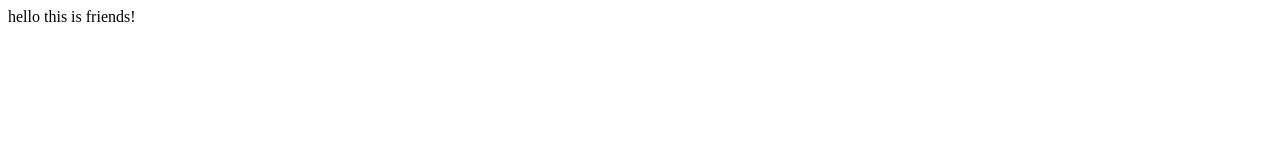
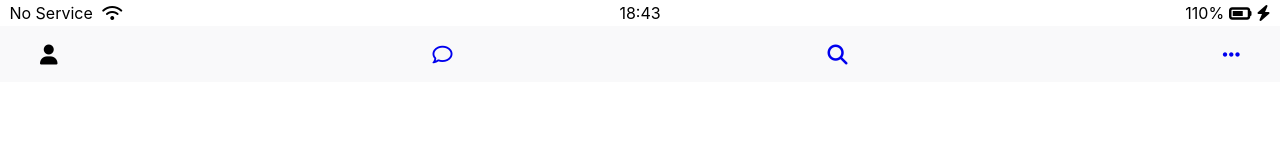
Before and after one commit to oemcheol0812/kokoa-clone-2021, a plain HTML site: page friends.html in a window 1280 px wide. Drawn offline with Linux system fonts and the light colour scheme.

Commit message:
Made friends.html windows and navigation bar on css

```diff
--- /dev/null
+++ b/css/components/nav bar.css
@@ -0,0 +1,8 @@
+.nav {
+  background-color: #f9f9fa;
+  padding: 20px 40px;
+}
+.nav___list {
+  display: flex;
+  justify-content: space-between;
+}
--- a/css/styles.css
+++ b/css/styles.css
@@ -3,6 +3,7 @@
 
 /* Components */
 @import "components/status bar.css";
+@import "components/nav bar.css";
 
 /* Screens */
 @import "screens/login.css";
--- a/friends.html
+++ b/friends.html
@@ -1 +1,44 @@
-hello this is friends!
+<!DOCTYPE html>
+<html lang="en">
+<head>
+    <link rel="stylesheet" href="css/styles.css">
+    <meta charset="UTF-8">
+    <meta http-equiv="X-UA-Compatible" content="IE=edge">
+    <meta name="viewport" content="width=device-width, initial-scale=1.0">
+    <title>Friends - Kokoa Talk</title>
+</head>
+<body>
+    <div class="status-bar">
+      <div class="status-bar___column">
+          <span>No Service</span>
+          <i class="fas fa-wifi"></i>
+      </div>
+      <div class="status-bar___column">
+          <span>18:43</span>
+      </div>
+      <div class="status-bar___column">
+          <span>110%</span>
+          <i class="fas fa-battery-three-quarters fa-lg"></i>
+          <i class="fas fa-bolt"></i>
+      </div>
+    </div>
+
+    <nav class="nav">
+        <ul class="nav___list">
+            <li class="nav___btn">
+                <a class="nav___link" href="friends.html"></a><i class="fas fa-user fa-lg"></i></li>
+            <li class="nav___btn">
+                <a class="nav___link" href="#"><i class="far fa-comment fa-lg" ></i></a></li>
+            <li class="nav___btn">
+                <a class="nav___link" href="#"><i class="fas fa-search fa-lg"></i></a></li>
+            <li class="nav___btn">
+                <a class="nav___link" href="#"><i class="fas fa-ellipsis-h fa-lg"></i></a></li>
+        </ul>
+    </nav>
+
+    <script
+      src="https://kit.fontawesome.com/6478f529f2.js"
+      crossorigin="anonymous"
+      ></script>
+</body>
+</html>
```
